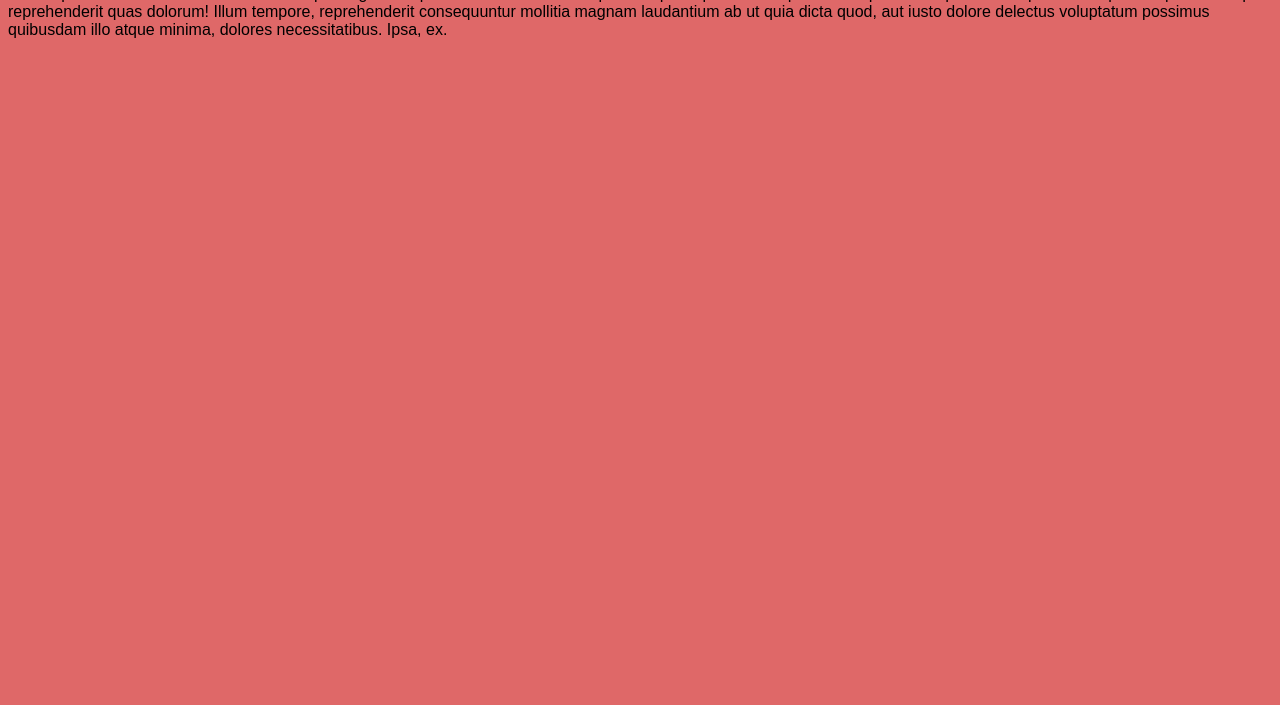
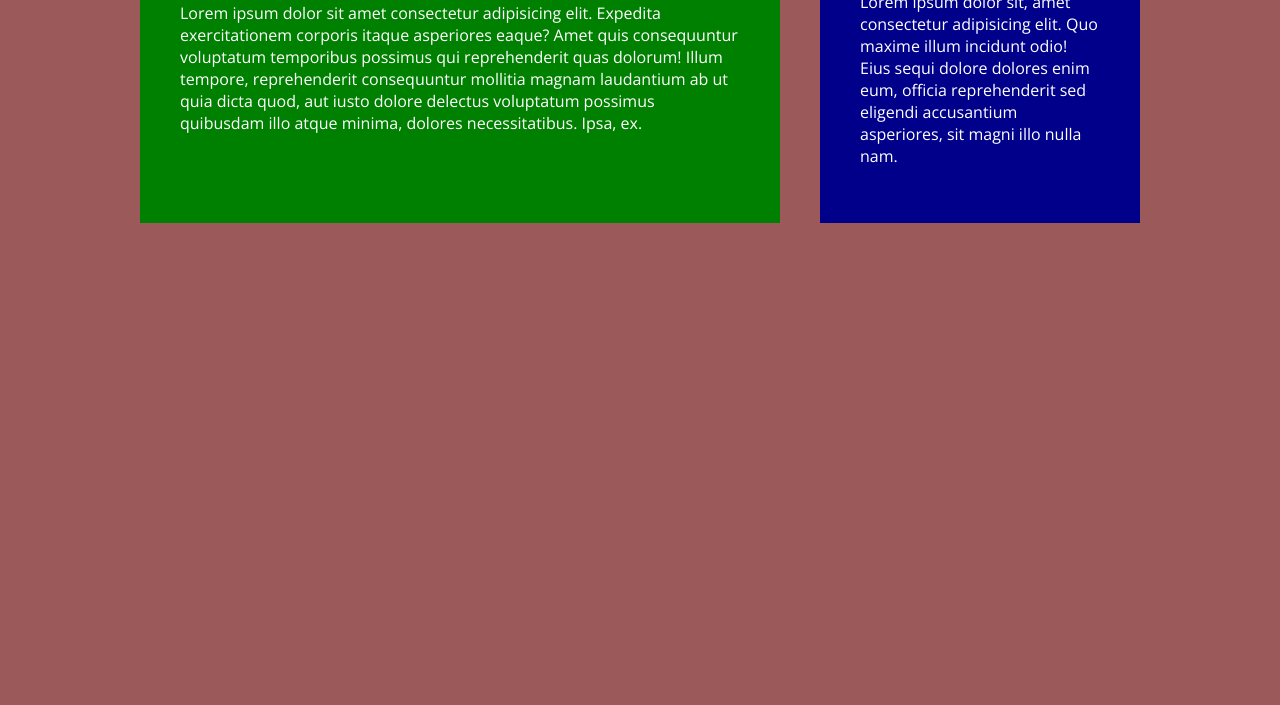
Before and after one commit to GHaoTruong/responsive-design-beginners, a plain HTML site: page index.html in a window 1280 px wide. Shown: the part 95-800 px from the top of the page. Drawn offline with nearby package versions, Linux system fonts and the light colour scheme; files that its build step writes are made by us from their sources.

Commit message:
adding stuff
still learning naming stuff so yeah...give me TIME

```diff
--- /dev/null
+++ b/app/scss/global/_boiletplate.scss
@@ -0,0 +1,20 @@
+@use '../utils/' as ulti;
+
+html {
+  box-sizing: border-box;
+  font-size: 100%;
+}
+
+*,
+*::before,
+*::after {
+  box-sizing: inherit;
+}
+
+body {
+  margin: 0;
+  padding: 0;
+  font-family: ulti.$font;
+  background-color: var(--background-color);
+  color: var(--text-color);
+}
--- /dev/null
+++ b/app/scss/global/_colors.scss
@@ -0,0 +1,4 @@
+:root {
+  --background-color: hsl(0, 27%, 48%);
+  --text-color: hsl(0, 0%, 100%);
+}
--- /dev/null
+++ b/app/scss/global/_index.scss
@@ -0,0 +1,3 @@
+@forward 'boiletplate';
+@forward 'typography';
+@forward 'colors';
--- /dev/null
+++ b/app/scss/global/_typography.scss
@@ -0,0 +1,16 @@
+h1,
+h2,
+h3 {
+  font-weight: 700;
+  line-height: 1.1;
+  margin-top: 0;
+}
+p {
+  margin-top: 0;
+}
+
+a,
+a:visited,
+a:active {
+  text-decoration: none;
+}
--- /dev/null
+++ b/app/scss/layout/_grid.scss
@@ -0,0 +1,25 @@
+.grid {
+  display: grid;
+  grid-template-columns: 1fr;
+  grid-template-rows: auto auto;
+  gap: 40px;
+  width: min(100%, 1000px);
+  margin-inline: auto;
+
+  @media (min-width: 700px) {
+    grid-template-columns: 2fr 1fr;
+    grid-template-rows: auto;
+  }
+
+  &__main,
+  &__sidebar {
+    padding: 40px;
+  }
+
+  &__main {
+    background-color: green;
+  }
+  &__sidebar {
+    background-color: darkblue;
+  }
+}
--- /dev/null
+++ b/app/scss/layout/_index.scss
@@ -0,0 +1 @@
+@forward 'grid';
--- a/app/scss/style.scss
+++ b/app/scss/style.scss
@@ -1,5 +1,3 @@
-body {
-  font-family: Arial, Helvetica, sans-serif;
-  background-color: hsl(0, 65%, 64%);
-  color: hsl(0, 1%, 86%) ff;
-}
+@forward 'global';
+@forward 'utils';
+@forward 'layout';
--- /dev/null
+++ b/app/scss/utils/_fonts.scss
@@ -0,0 +1 @@
+$font: 'Open Sans', sans-serif;
--- /dev/null
+++ b/app/scss/utils/_index.scss
@@ -0,0 +1 @@
+@forward 'fonts';
--- a/index.html
+++ b/index.html
@@ -5,16 +5,39 @@
     <meta charset="UTF-8">
     <meta name="viewport" content="width=device-width, initial-scale=1.0">
     <title>Mythos</title>
+
+    <link rel="preconnect" href="https://fonts.googleapis.com">
+    <link rel="preconnect" href="https://fonts.gstatic.com" crossorigin>
+    <link href="https://fonts.googleapis.com/css2?family=Open+Sans:ital,wght@0,300..800;1,300..800&display=swap"
+        rel="stylesheet">
+
     <link rel="stylesheet" href="/dist/style.css">
     <script src="/app/js/script.js"></script>
+
+
 </head>
 
 <body>
-    <h1>Mythos</h1>
-    <p>Lorem ipsum dolor sit amet consectetur adipisicing elit. Expedita exercitationem corporis itaque asperiores
-        eaque? Amet quis consequuntur voluptatum temporibus possimus qui reprehenderit quas dolorum! Illum tempore,
-        reprehenderit consequuntur mollitia magnam laudantium ab ut quia dicta quod, aut iusto dolore delectus
-        voluptatum possimus quibusdam illo atque minima, dolores necessitatibus. Ipsa, ex.</p>
+
+    <div class="grid">
+        <main class="grid__main">
+            <h1>Mythos</h1>
+            <p>Lorem ipsum dolor sit amet consectetur adipisicing elit. Expedita exercitationem corporis itaque
+                asperiores
+                eaque? Amet quis consequuntur voluptatum temporibus possimus qui reprehenderit quas dolorum! Illum
+                tempore,
+                reprehenderit consequuntur mollitia magnam laudantium ab ut quia dicta quod, aut iusto dolore delectus
+                voluptatum possimus quibusdam illo atque minima, dolores necessitatibus. Ipsa, ex.</p>
+        </main>
+        <aside class="grid__sidebar">
+            <h2>More Info</h2>
+            <p>Lorem ipsum dolor sit, amet consectetur adipisicing elit. Quo maxime illum incidunt odio! Eius sequi
+                dolore
+                dolores enim eum, officia reprehenderit sed eligendi accusantium asperiores, sit magni illo nulla nam.
+            </p>
+        </aside>
+    </div>
+
 </body>
 
 </html>
```
Also changed, not shown: dist/style.css (added), 1 other file.
